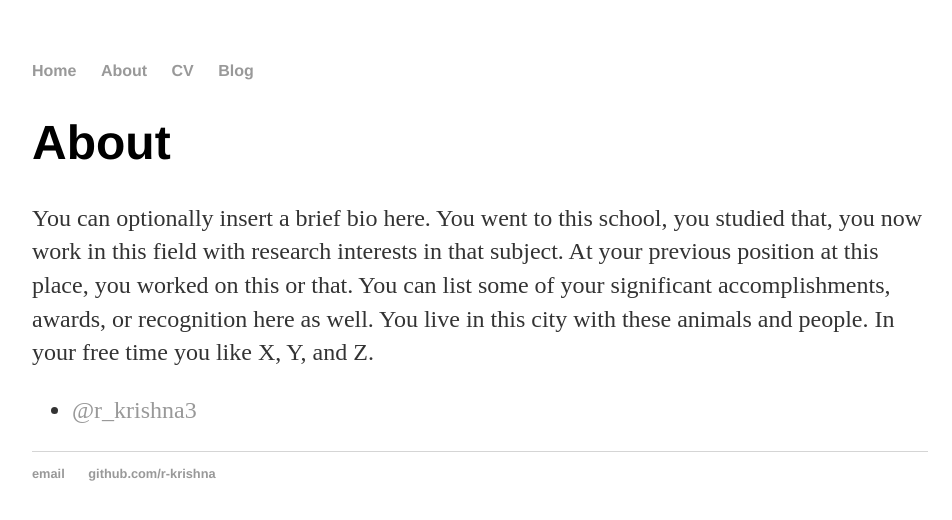
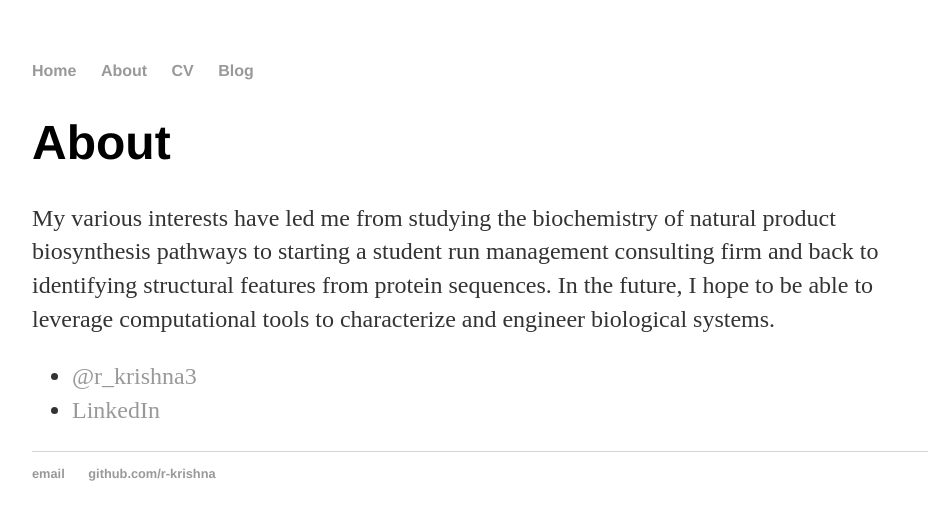
Before and after one commit to r-krishna/r-krishna.github.io, a Jekyll site: the page built from about/index.html, in a window 1280 px wide. Shown: the top 520 px of the page, without its empty margins (160-1112 px from the left). Built offline with Jekyll 4.4.1, drawn with Linux system fonts in a browser that asks for light colours.

Commit message:
Update index.html

```diff
--- a/about/index.html
+++ b/about/index.html
@@ -5,9 +5,10 @@ title: About Me
 
 		<div class="about">
 			<h1>About</h1>
-			<p>You can optionally insert a brief bio here. You went to this school, you studied that, you now work in this field with research interests in that subject. At your previous position at this place, you worked on this or that. You can list some of your significant accomplishments, awards, or recognition here as well. You live in this city with these animals and people. In your free time you like X, Y, and Z.</p>
+			<p> My various interests have led me from studying the biochemistry of natural product biosynthesis pathways to starting a student run management consulting firm and back to identifying structural features from protein sequences. In the future, I hope to be able to leverage computational tools to characterize and engineer biological systems. </p>
 
 			<ul class="contacts">
-				<li><a href="#">@r_krishna3</a></li>
+				<li><a href="https://twitter.com/r_krishna3">@r_krishna3</a></li>
+				<li><a href="https://www.linkedin.com/in/rohith-krishna/">LinkedIn</a></li>
 				</ul>
 		</div>
```
